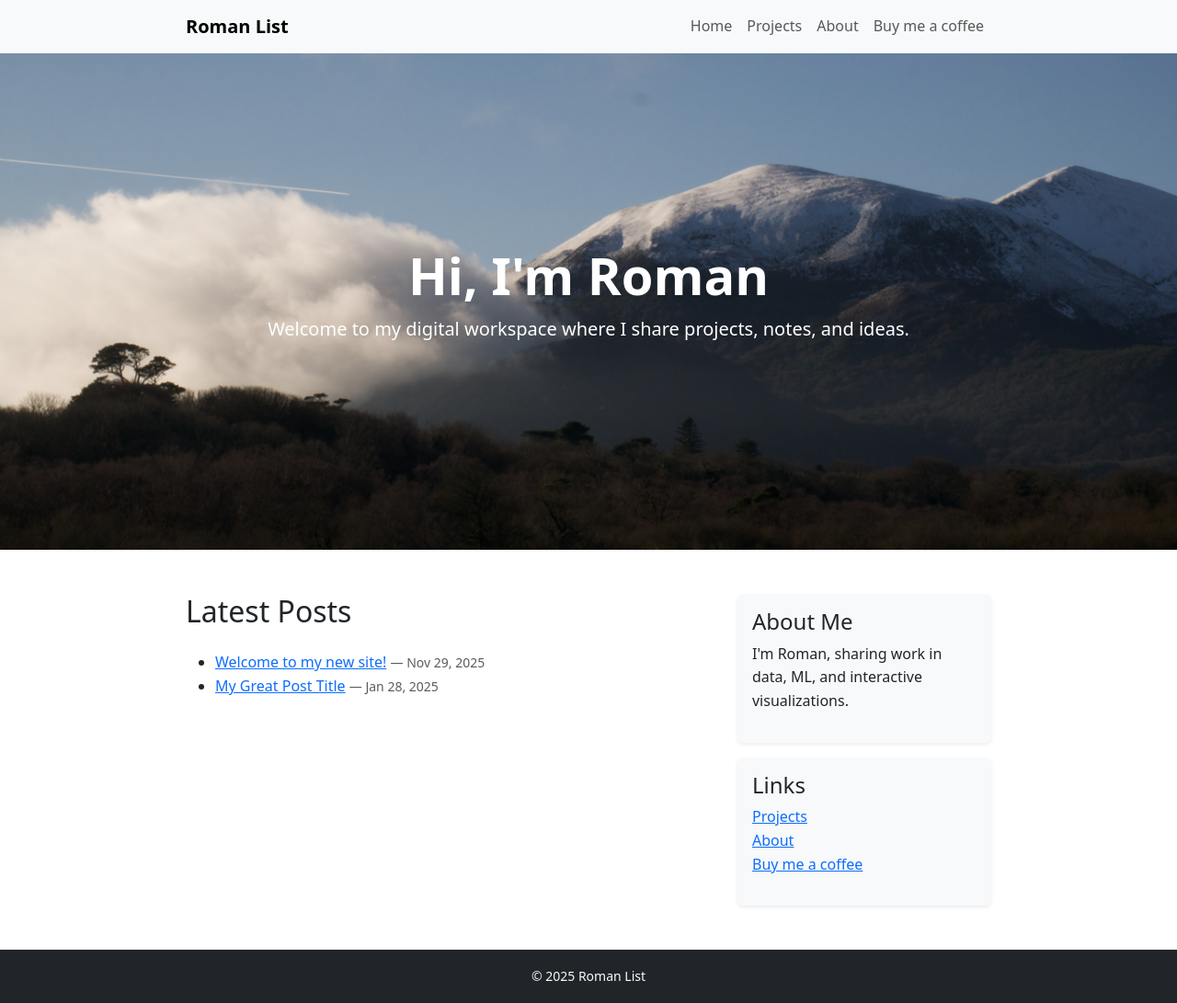
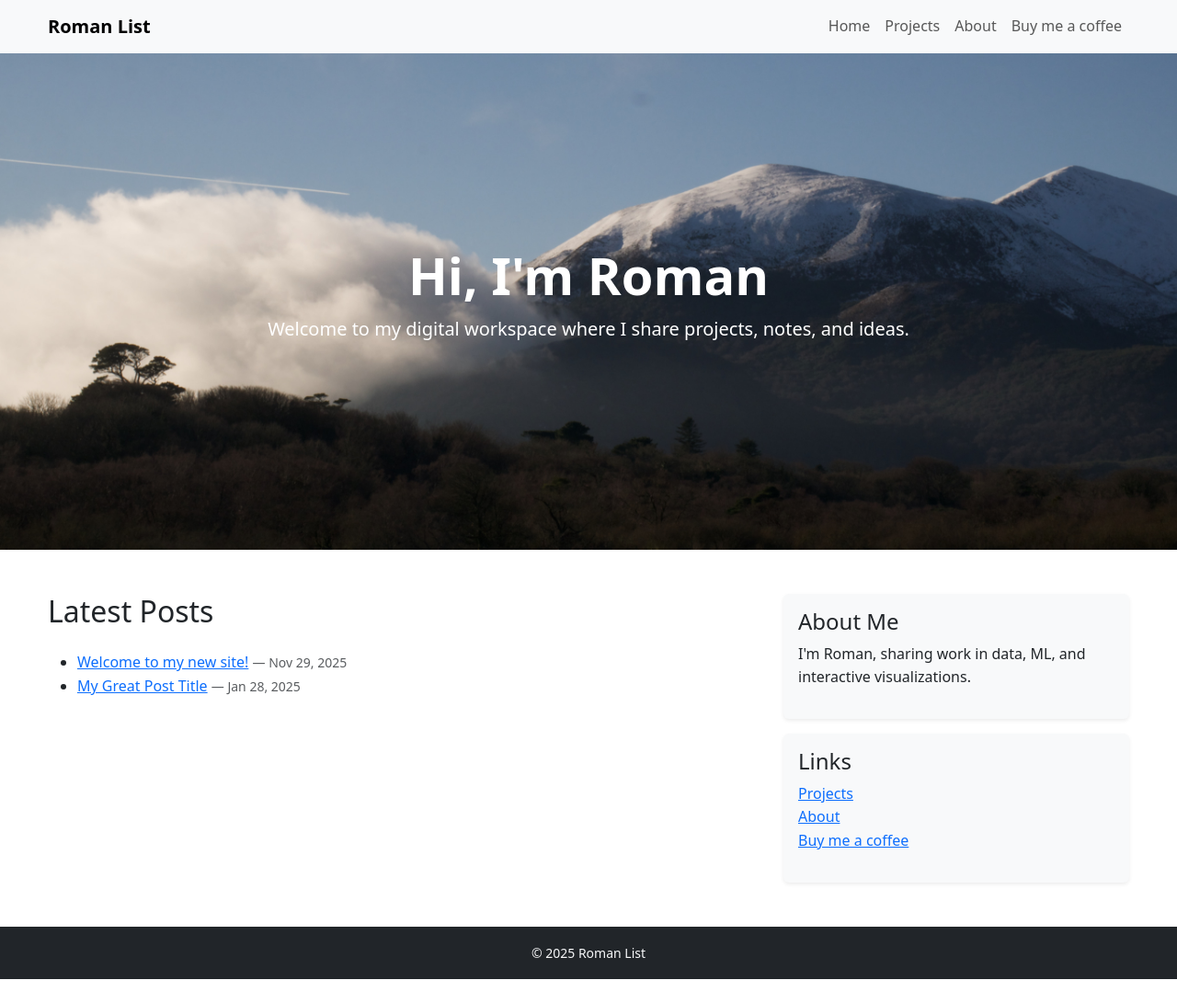
Before and after one commit to wolfromanlist/wolfromanlist.github.io, a Jekyll site: the page built from index.md, in a window 1280 px wide. Shown: the whole page at 92% size. Built offline with Jekyll 4.4.1, drawn with Linux system fonts in a browser that asks for light colours; after the commit the page ends 1065 px from its top, so only the background shows below that.

Commit message:
change design

```diff
--- a/assets/css/style.css
+++ b/assets/css/style.css
@@ -16,5 +16,5 @@ body {
 
 /* Optional: better spacing on containers */
 .container {
-  max-width: 900px;
+  max-width: 1200px;
 }
--- a/index.md
+++ b/index.md
@@ -45,4 +45,5 @@ title: Home
       </div>
     </aside>
   </div>
+  <script data-name="BMC-Widget" data-cfasync="false" src="https://cdnjs.buymeacoffee.com/1.0.0/widget.prod.min.js" data-id="romanlist" data-description="Support me on Buy me a coffee!" data-message="" data-color="#5F7FFF" data-position="Right" data-x_margin="18" data-y_margin="18"></script>
 </main>
```
